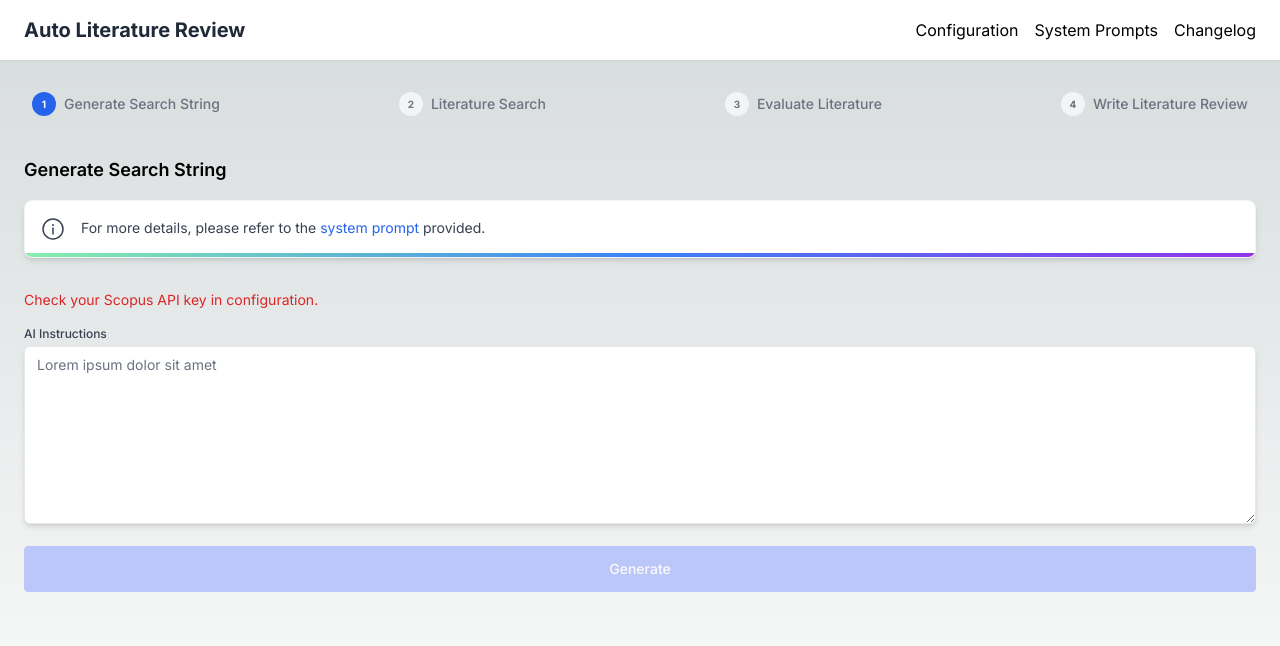
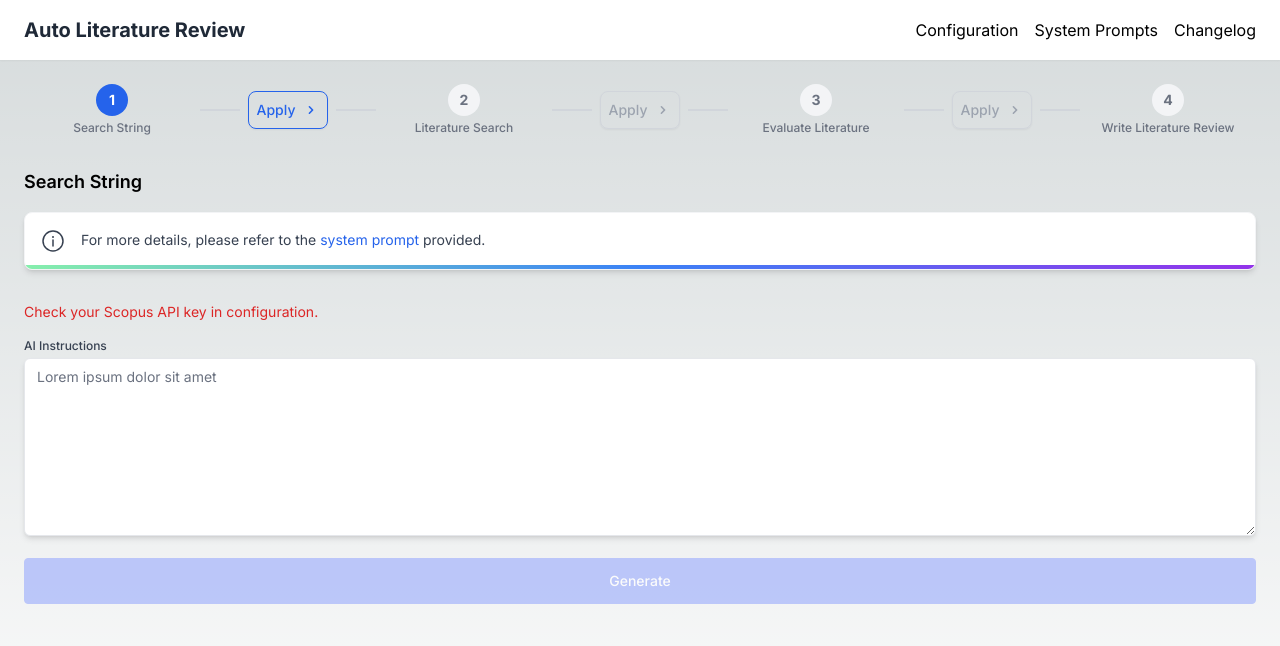
Before and after one commit to jaska120/auto-literature-review, a Next.js app: page / in a window 1280 px wide. Shown: the top 646 px of the page. Built offline with nearby package versions, Linux system fonts and the light colour scheme; what @zodios/core would draw is missing.

Commit message:
add boilerplate to apply changes from step to another

```diff
--- a/src/components/multi-step-form/multi-step-form.tsx
+++ b/src/components/multi-step-form/multi-step-form.tsx
@@ -1,6 +1,7 @@
 "use client";
 
-import { useState } from "react";
+import { useState, Fragment } from "react";
+import { CaretRightIcon } from "@/components/icon/caret-right-icon";
 import { Search } from "./search";
 import { SearchString } from "./search-string";
 import { Evaluate } from "./evaluate";
@@ -10,41 +11,72 @@ import { StoreLoading } from "../loading/store-loading";
 export function MultiStepForm() {
   const [step, setStep] = useState(0);
 
-  const Steps: { component: () => JSX.Element; title: string }[] = [
-    { component: SearchString, title: "Generate Search String" },
-    { component: Search, title: "Literature Search" },
-    { component: Evaluate, title: "Evaluate Literature" },
-    { component: Write, title: "Write Literature Review" },
+  const handleSearchString = () => {
+    // TODO
+    setStep((prev) => prev + 1);
+  };
+
+  const Steps: { component: () => JSX.Element; onApply: () => void; title: string }[] = [
+    { component: SearchString, onApply: handleSearchString, title: "Search String" },
+    { component: Search, onApply: handleSearchString, title: "Literature Search" },
+    { component: Evaluate, onApply: handleSearchString, title: "Evaluate Literature" },
+    { component: Write, onApply: handleSearchString, title: "Write Literature Review" },
   ];
 
   return (
     <div>
       <h2 className="sr-only">Steps</h2>
-      <div className="relative after:absolute after:inset-x-0 after:top-1/2 after:block after:h-0.5 after:-translate-y-1/2 after:rounded-lg">
-        <ol className="relative z-10 flex justify-between text-sm font-medium text-gray-500">
+      <div className="relative flex items-center justify-between w-full text-sm font-medium text-gray-500">
+        <ol className="relative flex items-center w-full">
           {Steps.map(({ component: Component, title }, index) => {
             const active = step === index;
 
             return (
-              <li key={`${Component.name}-item`} className="flex items-center p-2">
+              <Fragment key={`${Component.name}-fragment`}>
+                <li className="flex flex-col items-center text-center w-full">
+                  <div className="flex flex-col items-center">
                     <button
-                  key={`${Component.name}-button`}
-                  className="flex items-center gap-2"
+                      className={`flex items-center justify-center w-8 h-8 rounded-full font-bold ${
+                        active
+                          ? "bg-blue-600 text-white"
+                          : "bg-gray-100 text-gray-500 hover:bg-blue-100"
+                      }`}
                       onClick={() => setStep(index)}
                       type="button"
                     >
-                  <span
-                    className={`size-6 rounded-full text-center text-[10px]/6 font-bold ${active ? "bg-blue-600 text-white" : "bg-gray-100"}`}
+                      {index + 1}
+                    </button>
+                    <span className="text-xs mt-1">{title}</span>
+                  </div>
+                </li>
+
+                {index < Steps.length - 1 && (
+                  <li className="flex flex-col items-center w-full">
+                    <div className="flex items-center w-full">
+                      <div className="h-0.5 w-full bg-gray-300" />
+                      <button
+                        onClick={() => setStep(index + 1)}
+                        type="button"
+                        className={`flex items-center gap-2 border p-2 rounded-lg shadow-sm transition-all duration-200 mx-2 ${
+                          active
+                            ? "border-blue-600 text-blue-600 hover:bg-blue-100"
+                            : "border-gray-300 text-gray-400"
+                        }`}
+                        disabled={!active}
                       >
-                    {index + 1}
-                  </span>
-                  <span className="hidden sm:block"> {title} </span>
+                        <span className="hidden sm:block">Apply</span>
+                        <CaretRightIcon className="w-4 h-4" />
                       </button>
+                      <div className="h-0.5 w-full bg-gray-300" />
+                    </div>
                   </li>
+                )}
+              </Fragment>
             );
           })}
         </ol>
       </div>
+
       <div className="py-8">
         {Steps.map(({ component: Component, title }, index) => (
           <div key={`${Component.name}-step`} className={step === index ? "block" : "hidden"}>
```
Lines whose indentation alone changed are shown as unchanged.
